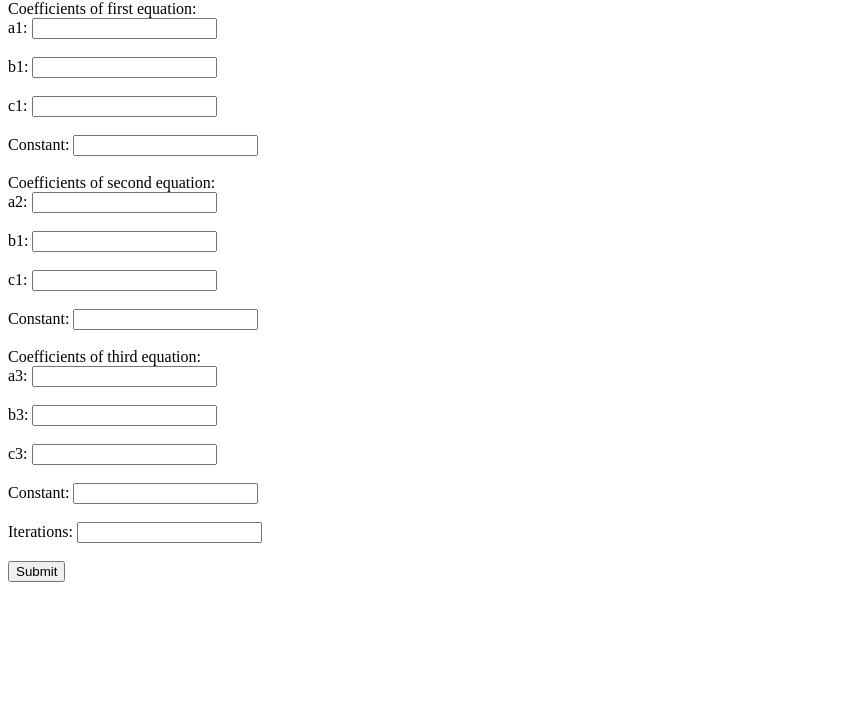
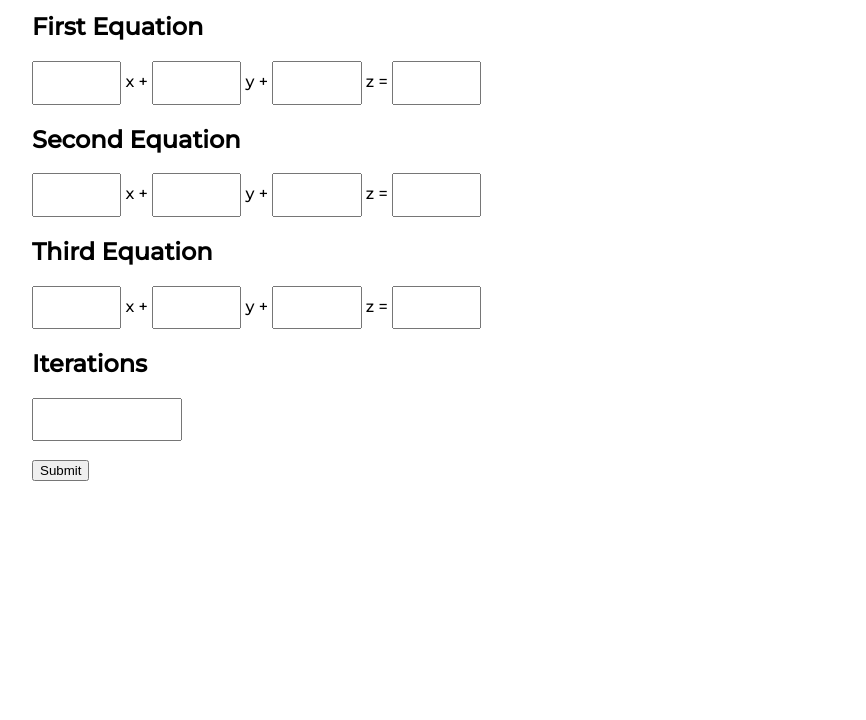
Before and after one commit to subhendudash02/Gauss-Seidel, a plain HTML site: page index.html in a window 1280 px wide. Shown: the part 80-800 px from the top of the page, without its empty margins (0-866 px from the left). Drawn offline with Linux system fonts and the light colour scheme.

Commit message:
Added CSS

```diff
--- a/index.html
+++ b/index.html
@@ -5,51 +5,36 @@
     <meta http-equiv="X-UA-Compatible" content="IE=edge">
     <meta name="viewport" content="width=device-width, initial-scale=1.0">
     <title>Gauss-Seidel Method</title>
+
+    <link rel="stylesheet" href="style.css">
 </head>
 <body>
     <h1>Gauss-Seidel Method</h1>
 
-    <form class="equation-1">
-        Coefficients of first equation: <br>
-        <label>a1: </label>
-        <input type="text" id="a1"><br><br>
-        <label>b1: </label>
-        <input type="text" id="b1"><br><br>
-        <label>c1: </label>
-        <input type="text" id="c1"><br><br>
-        <label>Constant: </label>
-        <input type="text" id="const1"><br><br>
-    </form>
+    <div id="equations">
+        <h2>First Equation</h2>
+        <input type="text" id="a1"> x +
+        <input type="text" id="b1"> y +
+        <input type="text" id="c1"> z =
+        <input type="text" id="const1">
 
-    <form class="equation-2">
-        Coefficients of second equation: <br>
-        <label>a2: </label>
-        <input type="text" id="a2"><br><br>
-        <label>b1: </label>
-        <input type="text" id="b2"><br><br>
-        <label>c1: </label>
-        <input type="text" id="c2"><br><br>
-        <label>Constant: </label>
-        <input type="text" id="const2"><br><br>
-    </form>
+        <h2>Second Equation</h2>
+        <input type="text" id="a2"> x +
+        <input type="text" id="b2"> y +
+        <input type="text" id="c2"> z =
+        <input type="text" id="const2">
 
-    <form class="equation-3">
-        Coefficients of third equation: <br>
-        <label>a3: </label>
-        <input type="text" id="a3"><br><br>
-        <label>b3: </label>
-        <input type="text" id="b3"><br><br>
-        <label>c3: </label>
-        <input type="text" id="c3"><br><br>
-        <label>Constant: </label>
-        <input type="text" id="const3"><br><br>
-    </form>
+        <h2>Third Equation</h2>
+        <input type="text" id="a3"> x +
+        <input type="text" id="b3"> y +
+        <input type="text" id="c3"> z =
+        <input type="text" id="const3">
 
-    <label>Iterations: </label>
-    <input type="text" id="iter"><br><br>
+        <h2>Iterations</h2>
+        <input type="text" id="iter"><br><br>
+    </div>
 
     <button onclick="clickButton()">Submit</button>
-
     <h3 id="ans"></h3>
 </body>
     <script src="script.js"></script>
--- /dev/null
+++ b/style.css
@@ -0,0 +1,21 @@
+@import url('https://fonts.googleapis.com/css2?family=Montserrat:wght@500&family=Open+Sans:wght@300;400&display=swap');
+
+body {
+    font-family: 'Montserrat', sans-serif;
+    margin: 2.5%;
+}
+
+h1 {
+    text-align: center;
+}
+
+#a1, #b1, #c1, #a2, #b2, #c2, #a3, #b3, #c3, #const1, #const2, #const3, #iter {
+    padding: 1%;
+    width: 5%;
+    text-align: center;
+}
+
+#iter {
+    width: 10%;
+
+}
```
